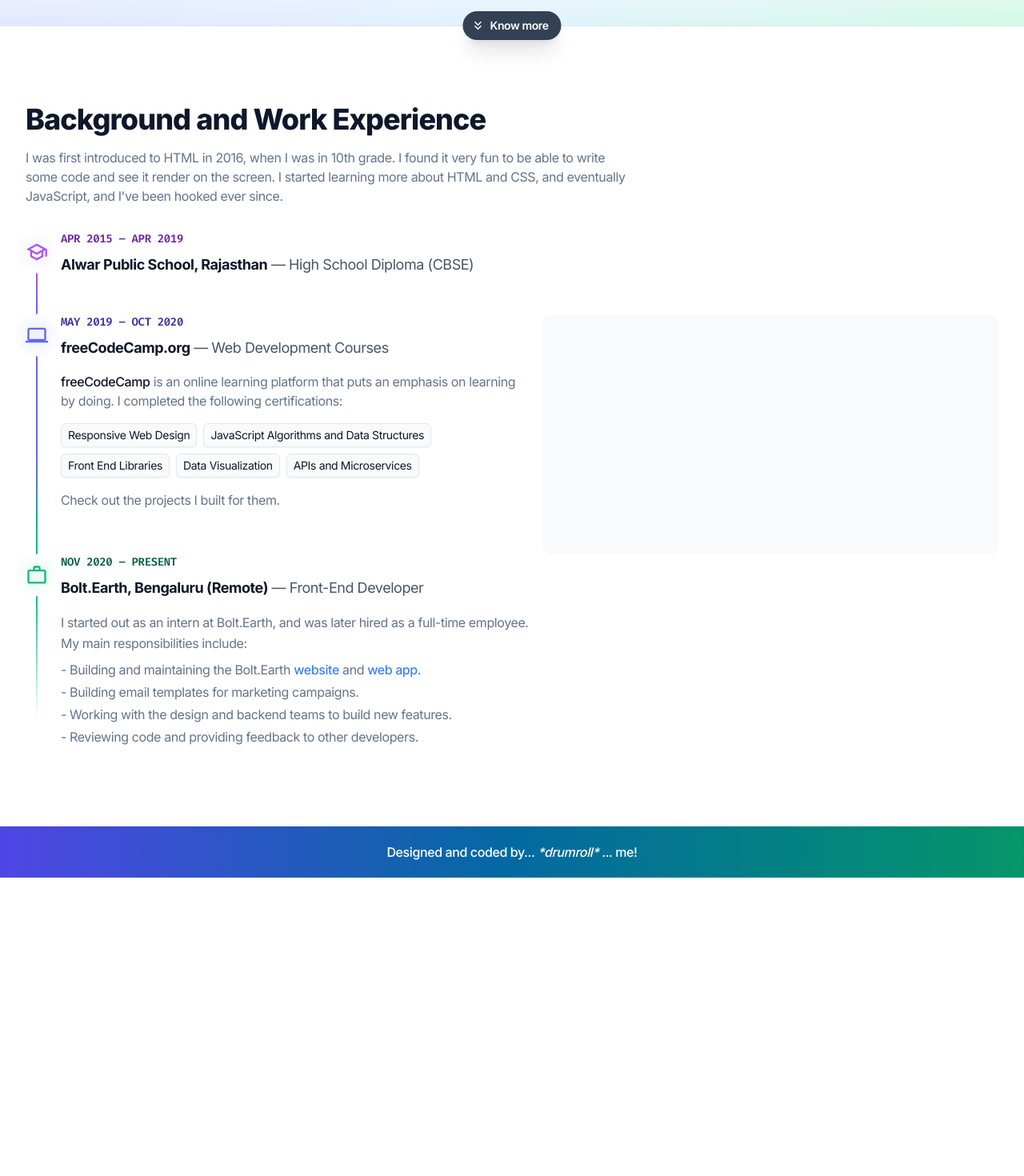
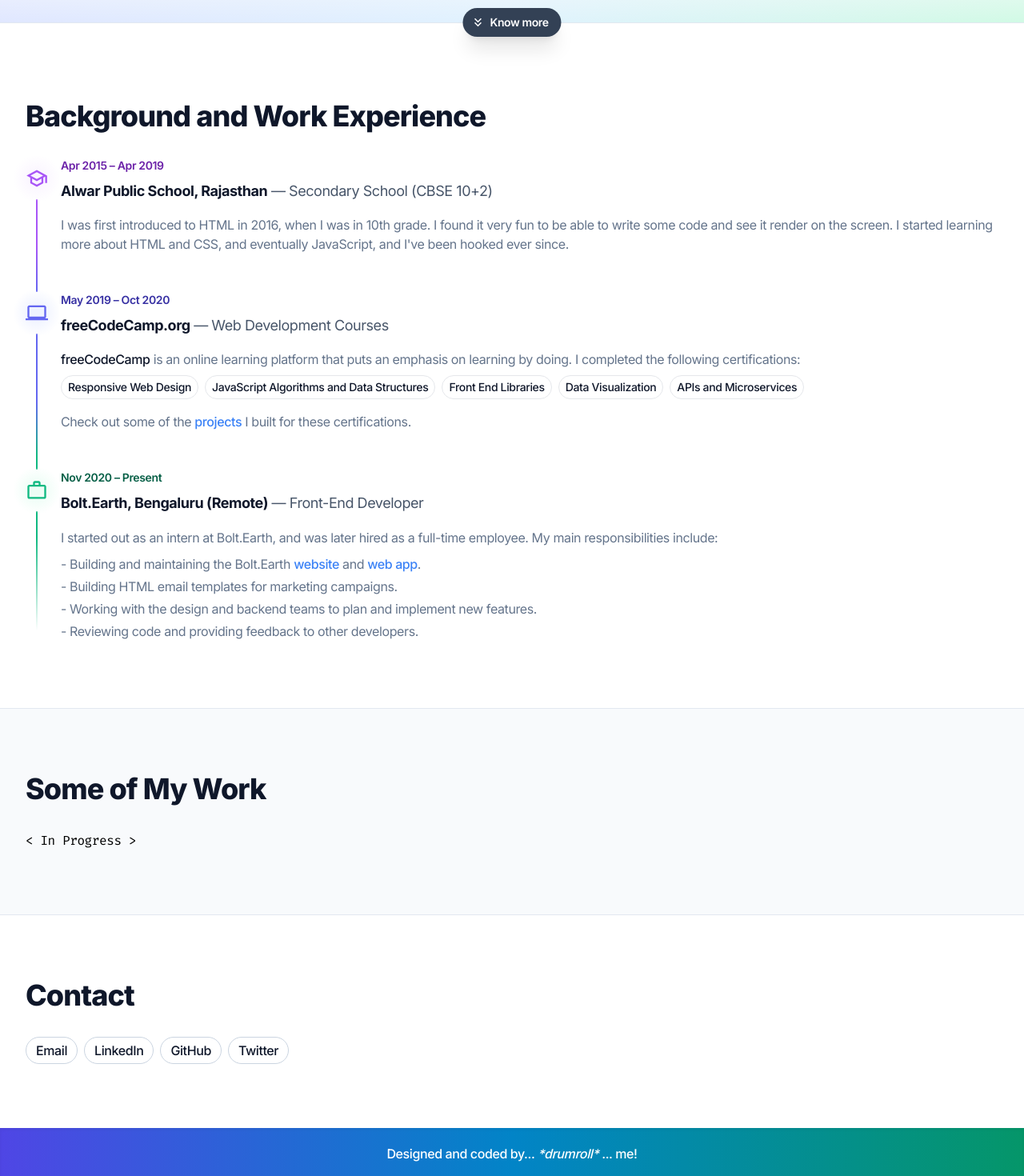
Before and after one commit to pratv1/pratv1.github.io, a Next.js app: page / in a window 1280 px wide. Shown: the part 520-1990 px from the top of the page at 80% size. Before the commit the page ends 1617 px from the top, so only its background shows below. Built offline with nearby package versions, Linux system fonts and the light colour scheme.

Commit message:
Minor design changes; Wireframe the rest of the page

```diff
--- a/app/layout.jsx
+++ b/app/layout.jsx
@@ -21,32 +21,32 @@
     <html lang="en">
       <body className={`${inter.variable} ${firaCode.variable} font-sans`}>
         <main className="relative overflow-hidden">
-          <div className="pointer-events-none absolute left-1/2 top-0 z-10 flex h-20 w-[1280px] -translate-x-1/2 justify-center">
-            <div className="absolute h-full w-[1280px] border-x border-dashed">
+          <div className="pointer-events-none absolute left-1/2 top-0 z-10 flex h-20 w-[1280px] -translate-x-1/2 justify-center text-slate-900">
+            <div className="absolute h-full w-[1280px] border-x border-dashed border-slate-300">
               <span className="p-1 font-mono text-xs opacity-50">1280px</span>
               <span className="absolute right-0 p-1 font-mono text-xs opacity-50">
                 1280px
               </span>
             </div>
-            <div className="absolute h-full w-[1024px] border-x border-dashed">
+            <div className="absolute h-full w-[1024px] border-x border-dashed border-slate-300">
               <span className="p-1 font-mono text-xs opacity-50">1024px</span>
               <span className="absolute right-0 p-1 font-mono text-xs opacity-50">
                 1024px
               </span>
             </div>
-            <div className="absolute h-full w-[768px] border-x border-dashed">
+            <div className="absolute h-full w-[768px] border-x border-dashed border-slate-300">
               <span className="p-1 font-mono text-xs opacity-50">768px</span>
               <span className="absolute right-0 p-1 font-mono text-xs opacity-50">
                 768px
               </span>
             </div>
-            <div className="absolute h-full w-[640px] border-x border-dashed">
+            <div className="absolute h-full w-[640px] border-x border-dashed border-slate-300">
               <span className="p-1 font-mono text-xs opacity-50">640px</span>
               <span className="absolute right-0 p-1 font-mono text-xs opacity-50">
                 640px
               </span>
             </div>
-            <div className="absolute h-full w-[360px] border-x border-dashed">
+            <div className="absolute h-full w-[360px] border-x border-dashed border-slate-300">
               <span className="p-1 font-mono text-xs opacity-50">360px</span>
               <span className="absolute right-0 p-1 font-mono text-xs opacity-50">
                 360px
@@ -56,7 +56,7 @@
           </div>
           {children}
         </main>
-        <footer className="bg-gradient-to-r from-indigo-600 via-sky-700 to-emerald-600 shadow-inner">
+        <footer className="bg-gradient-to-r from-indigo-600 via-sky-600 to-emerald-600 shadow-inner">
           <div className="container py-5 text-center font-medium text-white">
             Designed and coded by... <i>*drumroll*</i> ... me!
           </div>
--- a/app/page.jsx
+++ b/app/page.jsx
@@ -8,6 +8,7 @@
 import {
   KeyboardDoubleArrowDown,
   Laptop,
+  LinkedIn,
   SchoolOutlined,
   WorkOutline,
 } from "@mui/icons-material";
@@ -15,13 +16,13 @@
 const Home = () => {
   return (
     <>
-      <section className="relative border-b bg-gradient-to-r from-indigo-100 via-sky-100 to-emerald-100">
+      <section className="relative border-b border-slate-200 bg-gradient-to-r from-indigo-100 via-sky-100 to-emerald-100">
         <div className="absolute bottom-0 left-0 h-full w-full bg-gradient-to-t from-transparent to-slate-50 to-15%"></div>
-        <div className="container relative max-w-screen-lg py-40 text-center">
-          <h1 className="mt-10 text-4xl font-extrabold text-slate-900 sm:text-5xl lg:text-6xl">
+        <div className="container relative max-w-screen-lg py-28 text-center md:py-40">
+          <h1 className="mt-10 text-4xl font-extrabold text-slate-900 sm:text-5xl md:text-6xl">
             Hello, I'm Pratik Var.
           </h1>
-          <div className="mt-8 text-lg leading-relaxed text-slate-600">
+          <div className="mt-8 leading-relaxed text-slate-600 md:text-lg">
             <p className="mb-3">
               I'm a 21-year-old self-taught{" "}
               <b className="font-medium text-slate-900">front-end developer</b>{" "}
@@ -51,7 +52,9 @@
         <button
           className="absolute bottom-0 left-1/2 z-20 flex -translate-x-1/2 translate-y-1/2 cursor-pointer items-center rounded-full bg-slate-700 px-4 py-2 text-sm font-semibold text-white shadow-xl transition-all hover:bg-slate-600 active:bg-slate-800"
           onClick={() => {
-            const el = document.getElementById("background");
+            const el = document.getElementById(
+              "background-and-work-experience",
+            );
             window.scrollTo({ top: el.offsetTop + 20, behavior: "smooth" });
           }}
         >
@@ -63,21 +66,11 @@
         </button>
       </section>
 
-      <section id="background" className="relative">
-        <div className="container absolute left-1/2 -translate-x-1/2 px-0">
-          {/* Insert branch line SVG here */}
-        </div>
-        <div className="container py-24">
-          <h3 className="mb-4 text-3xl font-extrabold text-slate-900 sm:text-4xl">
+      <section id="background-and-work-experience" className="pt-4">
+        <div className="container py-20">
+          <h3 className="mb-8 text-3xl font-extrabold text-slate-900 sm:text-4xl">
             Background and Work Experience
           </h3>
-          <p className="mb-8 max-w-3xl text-slate-500">
-            I was first introduced to HTML in 2016, when I was in 10th grade. I
-            found it very fun to be able to write some code and see it render on
-            the screen. I started learning more about HTML and CSS, and
-            eventually JavaScript, and I've been hooked ever since.
-          </p>
-
           <div className="flex items-stretch space-x-4">
             <div className="flex w-7 flex-col items-center">
               <div className="relative my-3 text-purple-500">
@@ -94,19 +87,25 @@
                   className="relative"
                 />
               </div>
-              <div className="h-full w-[2px] rounded bg-gradient-to-b from-purple-500 to-indigo-500" />
+              <div className="h-full w-[2px] rounded bg-gradient-to-b from-purple-500 from-50% to-indigo-500" />
             </div>
             <div className="pb-12">
-              <div className="mb-2 font-mono text-sm font-semibold text-purple-800">
-                APR 2015 – APR 2019
+              <div className="mb-2 text-sm font-semibold text-purple-800">
+                Apr 2015 – Apr 2019
               </div>
-              <div className="text-lg text-slate-900">
+              <div className="mb-4 text-lg text-slate-900">
                 <b className="font-bold">Alwar Public School, Rajasthan</b>{" "}
                 <span className="text-slate-600">
                   {" "}
-                  — High School Diploma (CBSE)
+                  — Secondary School (CBSE 10+2)
                 </span>
               </div>
+              <p className="text-slate-500">
+                I was first introduced to HTML in 2016, when I was in 10th
+                grade. I found it very fun to be able to write some code and see
+                it render on the screen. I started learning more about HTML and
+                CSS, and eventually JavaScript, and I've been hooked ever since.
+              </p>
             </div>
           </div>
           <div className="flex items-stretch space-x-4">
@@ -127,10 +126,9 @@
               </div>
               <div className="h-full w-[2px] rounded bg-gradient-to-b from-indigo-500 from-50% to-emerald-500 to-90%" />
             </div>
-            <div className="grid gap-8 sm:grid-cols-2">
             <div className="pb-12">
-                <div className="mb-2 font-mono text-sm font-semibold text-indigo-800">
-                  MAY 2019 – OCT 2020
+              <div className="mb-2 text-sm font-semibold text-indigo-800">
+                May 2019 – Oct 2020
               </div>
               <div className="mb-4 text-lg text-slate-900">
                 <a
@@ -147,10 +145,10 @@
                 </span>
               </div>
               <div className="text-slate-500">
-                  <p className="mb-4">
-                    <b className="font-medium text-slate-900">freeCodeCamp</b>{" "}
-                    is an online learning platform that puts an emphasis on
-                    learning by doing. I completed the following certifications:
+                <p className="mb-2">
+                  <b className="font-medium text-slate-900">freeCodeCamp</b> is
+                  an online learning platform that puts an emphasis on learning
+                  by doing. I completed the following certifications:
                 </p>
                 <div className="mb-2 flex flex-wrap items-center">
                   {[
@@ -177,7 +175,7 @@
                   ].map((el, i) => (
                     <a
                       key={i}
-                        className="mb-2 mr-2 rounded-md border bg-gray-50 px-2 py-1 text-sm text-slate-900 shadow-sm transition-all hover:border-indigo-400 hover:bg-indigo-50 hover:shadow-md"
+                      className="mb-2 mr-2 rounded-full border px-2 py-1 text-sm font-medium text-slate-900 transition-all hover:border-indigo-200 hover:bg-indigo-50"
                       href={el.link}
                       target="_blank"
                       rel="noopener noreferrer"
@@ -186,12 +184,19 @@
                     </a>
                   ))}
                 </div>
-                  <p className="mb-2">
-                    Check out the projects I built for them.
+                <p>
+                  Check out some of the{" "}
+                  <a
+                    className="font-medium text-blue-500 hover:text-blue-600"
+                    href="https://npc-prat.github.io/fCC-projects"
+                    target="_blank"
+                    rel="noopener noreferrer"
+                  >
+                    projects
+                  </a>{" "}
+                  I built for these certifications.
                 </p>
               </div>
-              </div>
-              <div className="h-full w-full rounded-xl bg-gray-50"></div>
             </div>
           </div>
           <div className="flex items-stretch space-x-4">
@@ -210,11 +215,11 @@
                   sx={{ fontSize: 28 }}
                 />
               </div>
-              <div className="h-full w-[2px] rounded-full bg-gradient-to-b from-emerald-500 to-transparent to-80%" />
+              <div className="h-full w-[2px] rounded-full bg-gradient-to-b from-emerald-500 from-20% to-transparent to-90%" />
             </div>
             <div>
-              <div className="mb-2 font-mono text-sm font-semibold text-emerald-800">
-                NOV 2020 – PRESENT
+              <div className="mb-2 text-sm font-semibold text-emerald-800">
+                Nov 2020 – Present
               </div>
               <div className="mb-4 text-lg text-slate-900">
                 <b className="font-bold">Bolt.Earth, Bengaluru (Remote)</b>{" "}
@@ -223,9 +228,7 @@
               <div className="text-slate-500">
                 <p className="leading-relaxed">
                   I started out as an intern at Bolt.Earth, and was later hired
-                  as a full-time employee.
-                  <br />
-                  My main responsibilities include:
+                  as a full-time employee. My main responsibilities include:
                 </p>
                 <ul className="mt-2 list-inside">
                   <li className="mb-1">
@@ -250,11 +253,11 @@
                     .
                   </li>
                   <li className="mb-1">
-                    - Building email templates for marketing campaigns.
+                    - Building HTML email templates for marketing campaigns.
                   </li>
                   <li className="mb-1">
-                    - Working with the design and backend teams to build new
-                    features.
+                    - Working with the design and backend teams to plan and
+                    implement new features.
                   </li>
                   <li className="mb-1">
                     - Reviewing code and providing feedback to other developers.
@@ -265,9 +268,53 @@
           </div>
         </div>
       </section>
-      {/* <section>
-        <div className="container py-8"></div>
-      </section> */}
+      <section className="border-t border-slate-200 bg-slate-50">
+        <div className="container py-20">
+          <h3 className="mb-8 text-3xl font-extrabold text-slate-900 sm:text-4xl">
+            Some of My Work
+          </h3>
+          <div>
+            <span className="font-mono">{"< In Progress >"}</span>
+          </div>
+        </div>
+      </section>
+      <section className="border-t border-slate-200">
+        <div className="container py-20">
+          <h3 className="mb-8 text-3xl font-extrabold text-slate-900 sm:text-4xl">
+            Contact
+          </h3>
+          <div className="flex items-center space-x-2">
+            {[
+              {
+                name: "Email",
+                link: "mailto:pratikvar@pm.me",
+              },
+              {
+                name: "LinkedIn",
+                link: "https://linkedin.com/in/pratv",
+              },
+              {
+                name: "GitHub",
+                link: "https://github.com/npc-prat",
+              },
+              {
+                name: "Twitter",
+                link: "https://twitter.com/pratvar",
+              },
+            ].map((el, i) => (
+              <a
+                key={i}
+                className="flex items-center rounded-full border border-slate-300 px-3 py-1 transition-all hover:border-slate-400"
+                href={el.link}
+                target="_blank"
+                rel="noopener noreferrer"
+              >
+                <span className="font-medium text-slate-900">{el.name}</span>
+              </a>
+            ))}
+          </div>
+        </div>
+      </section>
     </>
   );
 };
```
Lines whose indentation alone changed are shown as unchanged.
